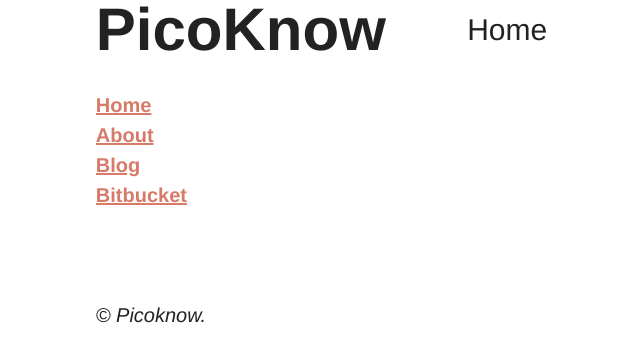
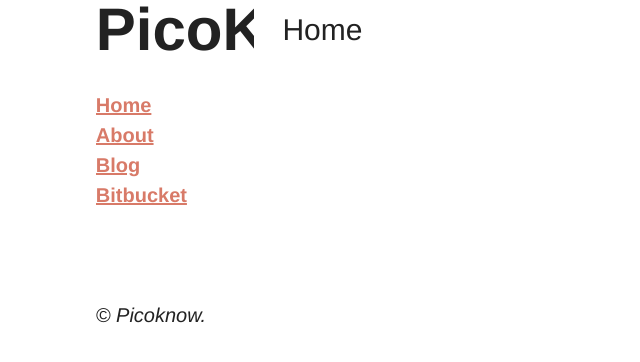
Before and after one commit to picoknow/picoknow.github.io, a Jekyll site: the page built from index.html, in a window 1280 px wide. Shown: the top 362 px of the page, without its empty margins (95-735 px from the left). Built offline with Jekyll 4.4.1, drawn with Linux system fonts in a browser that asks for light colours; comment, search, counter and statistics services are not loaded.

Commit message:
Columns re-arranged

```diff
--- a/_layouts/default.html
+++ b/_layouts/default.html
@@ -19,14 +19,14 @@
     <body>
         <div class="container">
             <div class="grid">
-                <div id="header" class="unit two-of-five">
+                <div id="header" class="unit one-of-five">
                     <h1>
                         {{site.title}}
                     </h1>
                     {% include menu.html %}
                     <br />
                 </div>
-                <div id="content" class="unit three-of-five">
+                <div id="content" class="unit four-of-five">
                     <h2 class="page-title">
                         {{page.title}}
                     </h2>
```
